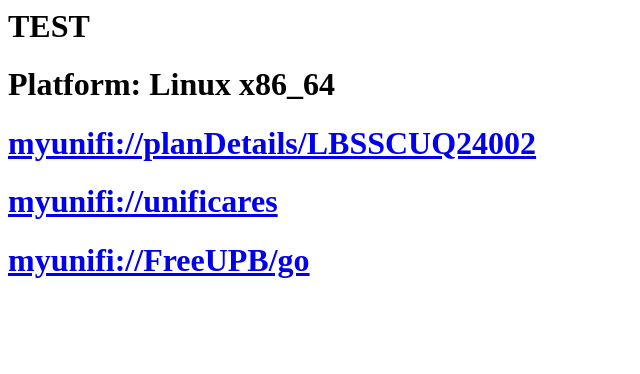
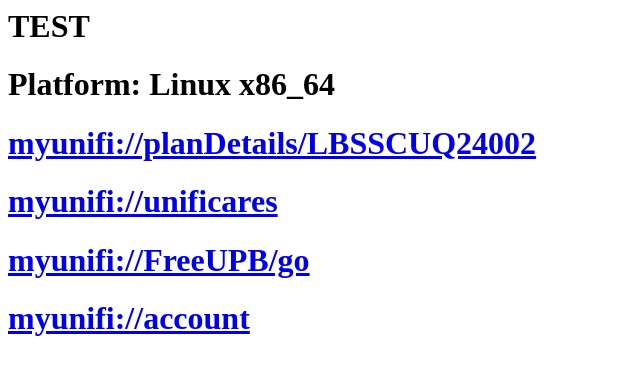
Before and after one commit to syahrizan05/myunifi, a plain HTML site: page index.html in a window 1280 px wide. Shown: the whole page, without its empty margins (0-640 px from the left). Drawn offline with Linux system fonts and the light colour scheme.

Commit message:
add account link

```diff
--- a/index.html
+++ b/index.html
@@ -72,6 +72,8 @@
     <a href="myunifi://planDetails/LBSSCUQ24002"><h1>myunifi://planDetails/LBSSCUQ24002</h1></a>
     <a href="myunifi://unificares"><h1>myunifi://unificares</h1></a>
     <a href="myunifi://FreeUPB/go"><h1>myunifi://FreeUPB/go</h1></a>
+    <a href="myunifi://account"><h1>myunifi://account</h1></a>
+
 
 
 
```
